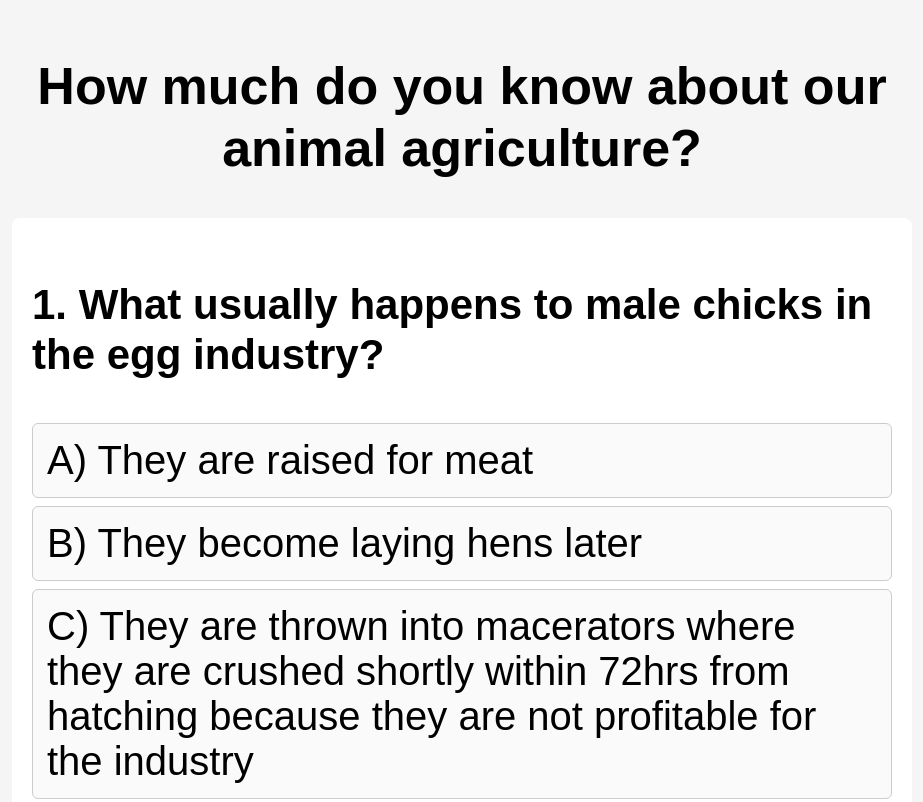
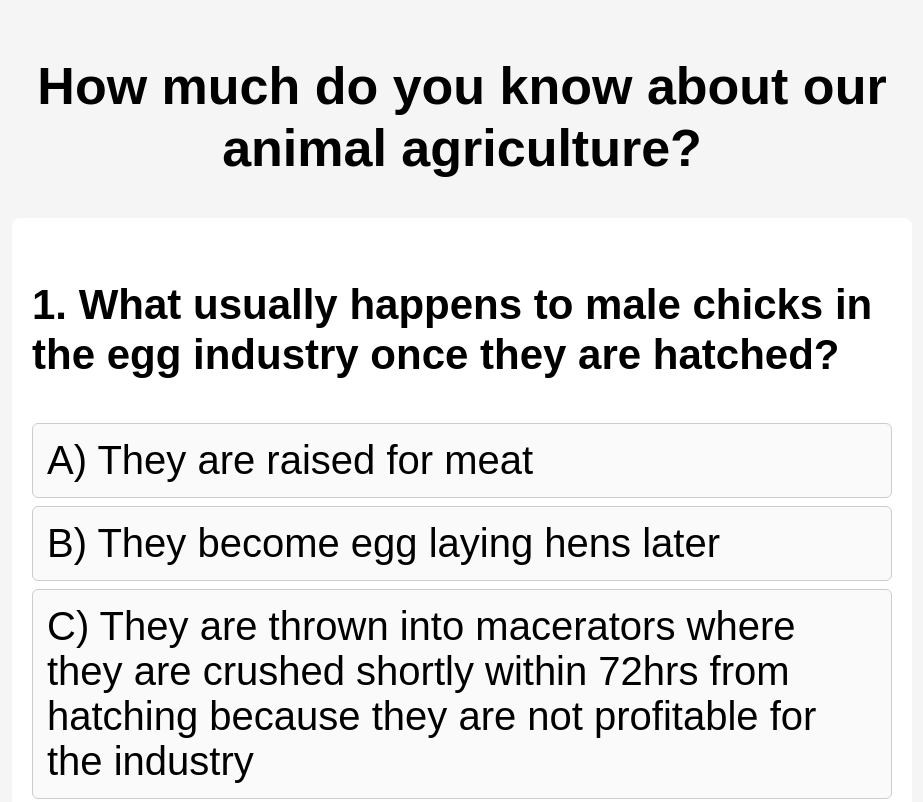
Before and after one commit to dsouzaf/Animal-Agriculture-Quiz, a plain HTML site: page index.html in a window 1280 px wide. Shown: the top 802 px of the page, without its empty margins (178-1101 px from the left). Drawn offline with Linux system fonts and the light colour scheme.

Commit message:
Update index.html

```diff
--- a/index.html
+++ b/index.html
@@ -126,14 +126,14 @@ font-size:50px;
 
 <div class="question" id="q1">
 
-<p><b>1. What usually happens to male chicks in the egg industry?</b></p>
+<p><b>1. What usually happens to male chicks in the egg industry once they are hatched?</b></p>
 
 <button type="button" class="option" onclick="selectAnswer('q1','A',this)">
 A) They are raised for meat
 </button>
 
 <button type="button" class="option" onclick="selectAnswer('q1','B',this)">
-B) They become laying hens later
+B) They become egg laying hens later
 </button>
 
 <button type="button" class="option" onclick="selectAnswer('q1','C',this)">
```
